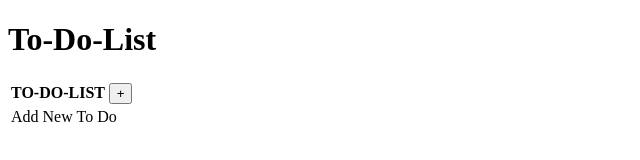
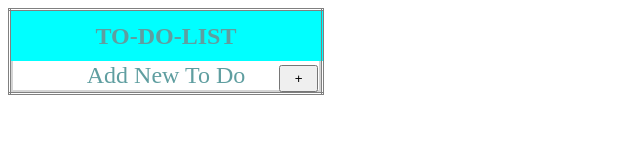
Before and after one commit to AnushreeBagchi/To-Do-List, a plain HTML site: page index.html in a window 1280 px wide. Shown: the whole page, without its empty margins (0-640 px from the left). Drawn offline with nearby package versions, Linux system fonts and the light colour scheme.

Commit message:
"Add Button" functionality added.

```diff
--- a/index.html
+++ b/index.html
@@ -2,18 +2,26 @@
 <html>
 <head>
 	<title>To-Do-List</title>
-	<link rel="stylesheet" type="text/css" href="design.css">
+	<link rel="stylesheet" type="text/css" href="style.css">
 </head>
 <body>
 	<div class="divBody">
-		<h1 class="heading">To-Do-List</h1>
 		<div>
 			<table class="table">
-				<thead>
-					<th>TO-DO-LIST <input type="submit" id="addButton" value="+"></th>
+				<thead >
+					<th class="tableHeading">TO-DO-LIST </th>
 				</thead>
 				<tbody>
-					<tr><td> Add New To Do </td></tr>
+					<tr  >
+                        <td >
+                            <div class="text" >
+                                <div>Add New To Do</div>
+                                <div class="addButton">
+                                    <input type="submit"  value="  +  " style="height:2em;">
+                                </div>
+                            </div>
+                        </td>
+                    </tr>
 				</tbody>
 			</table>
 		</div>
--- a/script.js
+++ b/script.js
@@ -1,5 +1,5 @@
-$("#addButton").on('click',function(){
-	$('tbody').append('<tr><td><img   class="btnDelete" src="deleteImage.png"> <input type="text" class="" > </td></tr>')
+$(".addButton").on('click',function(){
+	$('tbody').append('<tr><td> <input type="text" class="inputText" > </td></tr>')
 });
 
 $(".btnDelete").on('click',function(){
--- a/style.css
+++ b/style.css
@@ -1,13 +1,57 @@
+body{
+    color: cadetblue;
+}
 
-.table {
-
+table {
     border-collapse: collapse;
+    border-radius: 20%;
+    border-style: double;
+    width: 25%;
   }
 
-  table,
-  tr,
-  td {
-      border: 1px solid black;
-      empty-cells: show;
+table,td {
+    empty-cells: show;
+  }
 
+td{
+    display: flex;
+    flex-direction: row;
+    border: 2px solid #0000002b;
+    border-top: 0px;
   }
+
+.inputText{
+    width:90%;
+    border: none;
+    height:2em;
+  }
+
+.btnDelete{
+    width:10%;
+  }
+
+.tableHeading{
+    height:2em;
+    background-color: aqua;
+    border-bottom: 0px;
+    font-size: 1.5em;
+  }
+
+.text{
+    display:flex;
+    font-size: 1.5em;
+    justify-content: center;
+    width: 100%;
+    position: relative;
+  }
+
+.addButton{
+    justify-content: end;
+    position: absolute;
+    right:0;
+    height:3em;
+}
+
+.heading{
+    font-size: 1.5em;
+  }
```
Also changed, not shown: deleteImage.PNG (added).
